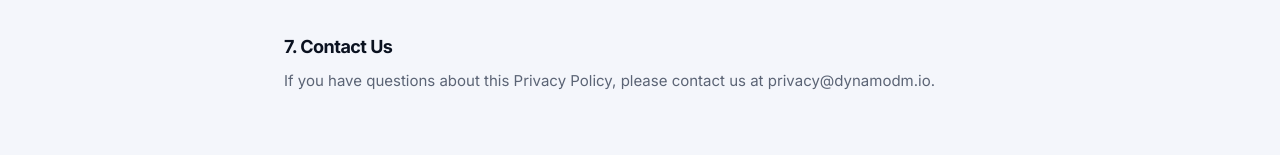
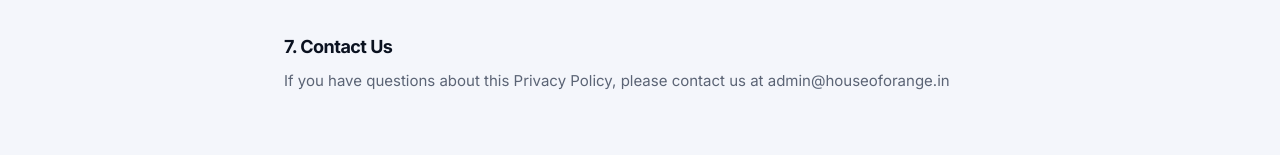
Before and after one commit to AshutoshDevgotra/dynamodm-frontend, a Next.js app: page /privacy in a window 1280 px wide. Shown: the part 1221-1376 px from the top of the page. Built offline with nearby package versions, Linux system fonts and the light colour scheme.

Commit message:
privacy policy

```diff
--- a/app/privacy/page.tsx
+++ b/app/privacy/page.tsx
@@ -12,7 +12,7 @@ export default function PrivacyPage() {
     { title: '4. Data Security', content: 'We implement industry-standard security measures including AES-256-GCM encryption for stored access tokens, HMAC signature verification for webhooks, JWT-based authentication, HTTPS enforcement, and rate limiting. However, no method of transmission over the Internet is 100% secure.' },
     { title: '5. Data Retention', content: 'We retain your account data for as long as your account is active. Analytics events are retained for up to 1 year. DM logs are retained for 90 days. You may request deletion of your data at any time by contacting us.' },
     { title: '6. Your Rights', content: 'You have the right to access, update, or delete your personal information; export your data (leads, DM logs); disconnect your Instagram account at any time; close your account; and opt out of marketing communications.' },
-    { title: '7. Contact Us', content: 'If you have questions about this Privacy Policy, please contact us at privacy@dynamodm.io.' },
+    { title: '7. Contact Us', content: 'If you have questions about this Privacy Policy, please contact us at admin@houseoforange.in' },
   ];
 
   return (
```
